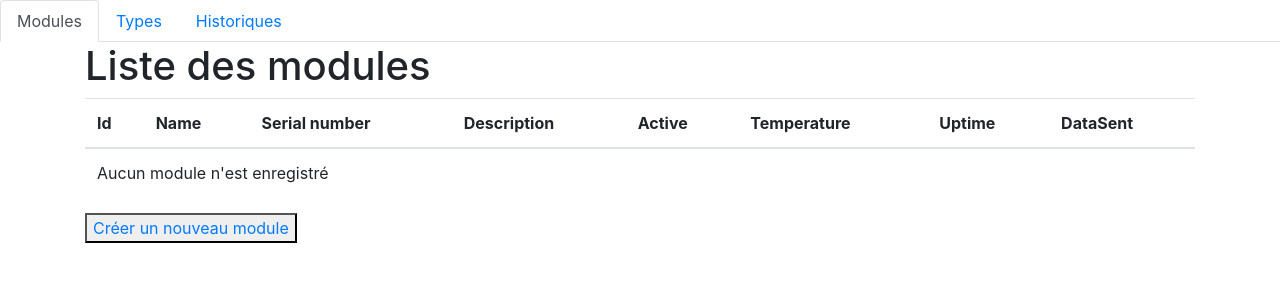
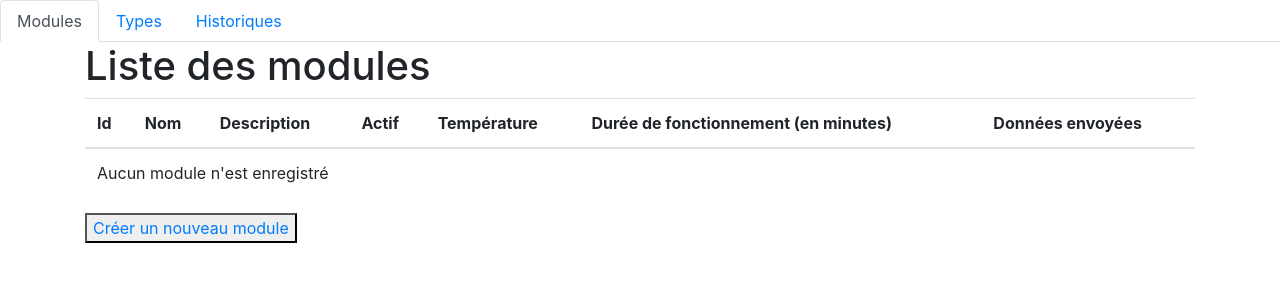
Before and after one commit to Lauraquat/monitoring_IOT_SYMFONY, a Symfony app: template templates/module/browse.html.twig in a window 1280 px wide. Shown: the top 300 px of the page. Run offline with Twig, Linux system fonts and the light colour scheme; the template is opened without the code that fills it, so the values that code supplies are empty; some libraries are stand-ins or nearby versions.

Commit message:
modif template browse

```diff
--- a/templates/module/browse.html.twig
+++ b/templates/module/browse.html.twig
@@ -12,13 +12,12 @@
 			<thead>
 				<tr>
 					<th>Id</th>
-					<th>Name</th>
-					<th>Serial number</th>
+					<th>Nom</th>
 					<th>Description</th>
-					<th>Active</th>
-					<th>Temperature</th>
-					<th>Uptime</th>
-					<th>DataSent</th>
+					<th>Actif</th>
+					<th>Température</th>
+					<th>Durée de fonctionnement (en minutes)</th>
+					<th>Données envoyées</th>
 				</tr>
 			</thead>
 			<tbody>
@@ -27,7 +26,7 @@
 						<td>{{ module.id }}</td>
 						<td>{{ module.name }}</td>
 						<td>{{ module.description }}</td>
-						<td>{{ module.active ? 'Yes' : 'No' }}</td>
+						<td>{{ module.active ? 'Oui' : 'Non' }}</td>
 						<td>{{ module.temperature }}</td>
 						<td>{{ module.uptime }}</td>
 						<td>{{ module.dataSent |default('NC') }}</td>
```
